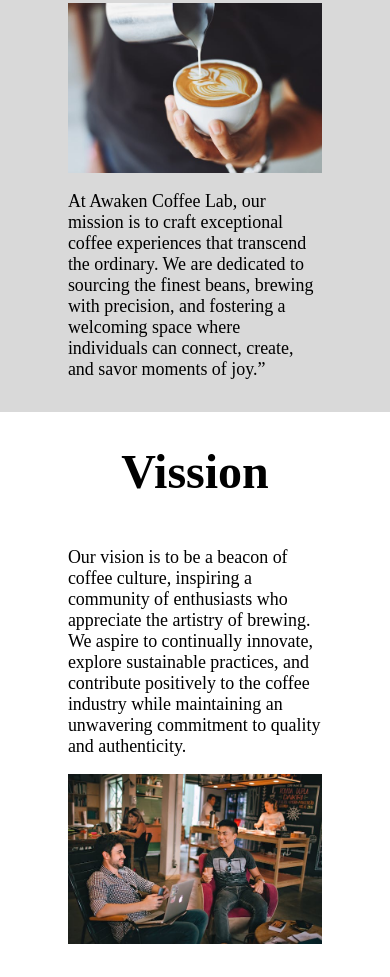
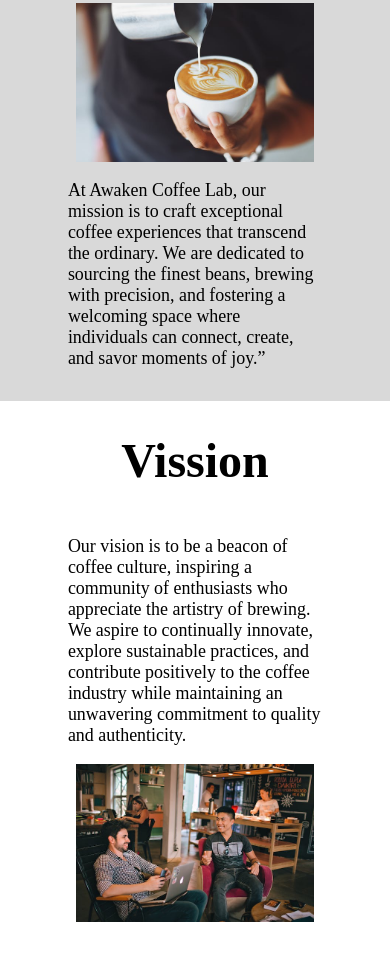
Before and after one commit to Chano30/awaken-website, a plain HTML site: page about/about.html in a window 390 px wide. Shown: the part 1409-2386 px from the top of the page. Drawn offline with Linux system fonts and the light colour scheme; a web font is replaced by a local one.

Commit message:
'6revision'

```diff
--- a/about/style.css
+++ b/about/style.css
@@ -66,8 +66,7 @@
   margin-bottom: 1em;
 }
 .mission-vision img{
-
-  width: 100%;
+  width:clamp(200px, 20vw + 10rem, 450px);
 }
 .mission-vision .row{
   display: grid;
@@ -95,8 +94,13 @@
 @media (width < 900px){
   .mission-vision .row{
     grid-template-columns: 1fr;
+    place-items: center;
   }
   .vission--text{
     text-align: left !important;
   }
+  .vission--text,
+  .mission-text{
+    max-width: 380px;
+  }
 }
```
